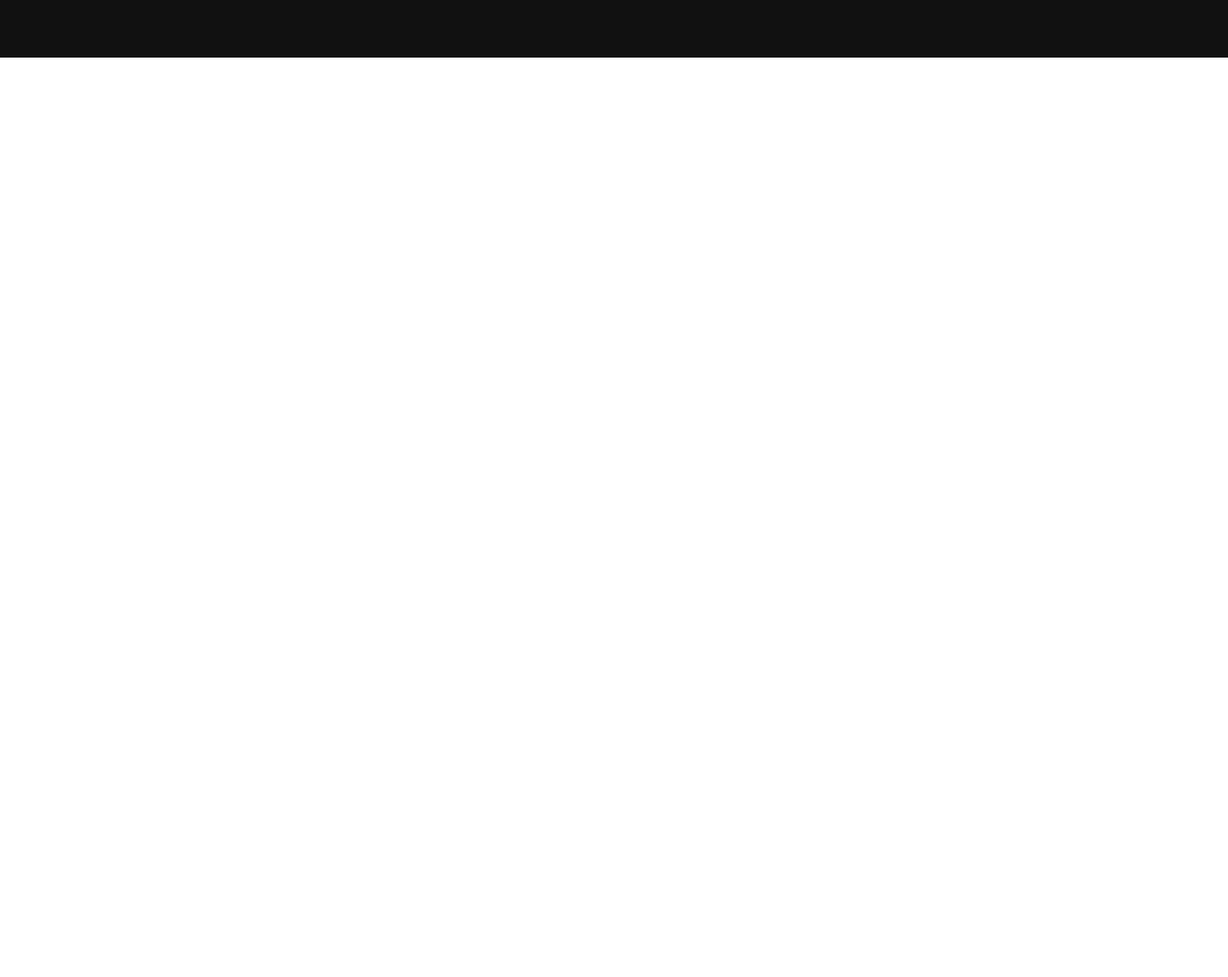
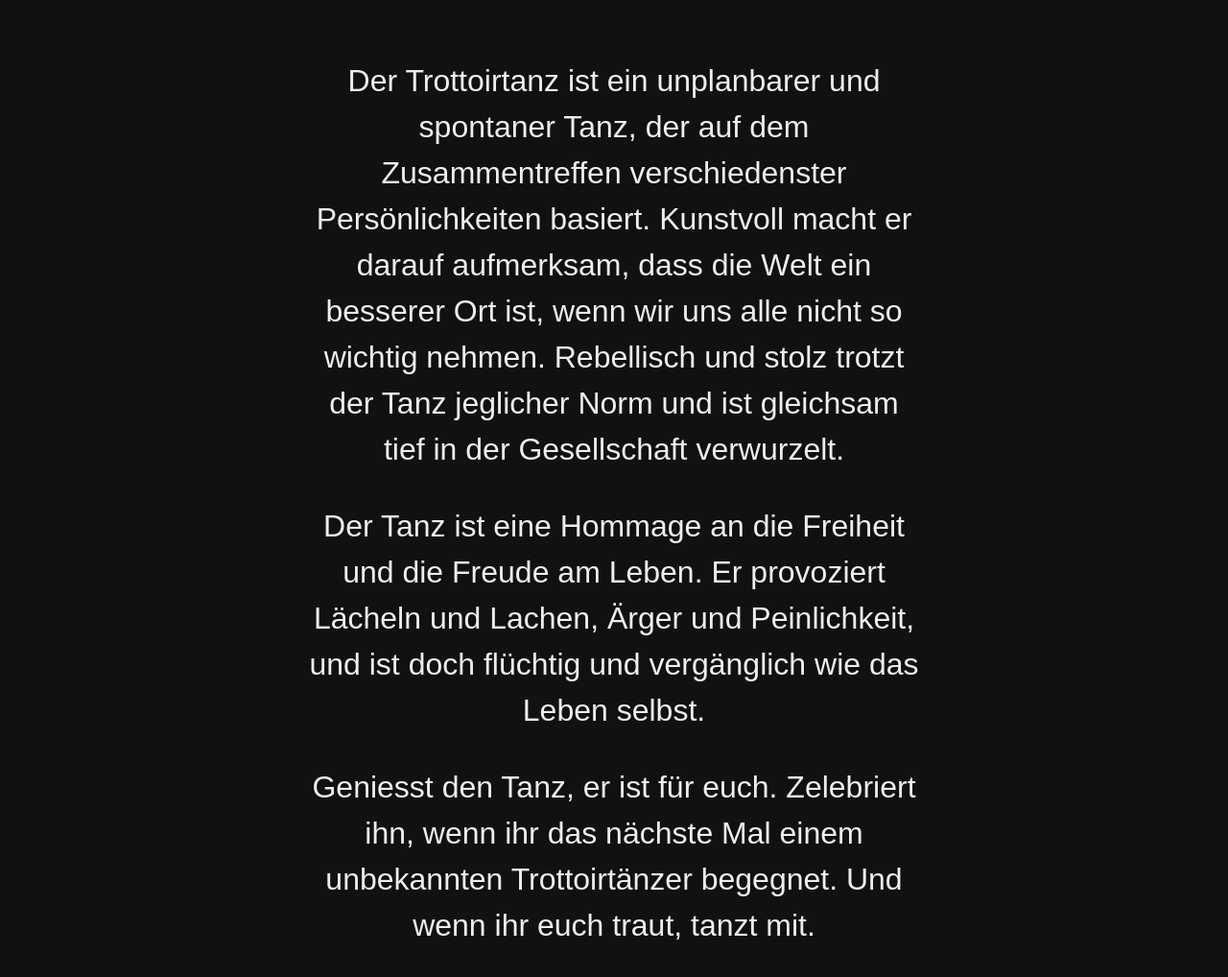
Before and after one commit to syeo66/trottoirtanz.ch, a website built with Vite: page index.html in a window 1280 px wide. Shown: the part 804-1822 px from the top of the page at 96% size. Before the commit the page ends 864 px from the top, so only its background shows below. Built offline with nearby package versions, Linux system fonts and the light colour scheme.

Commit message:
Add text

```diff
--- a/index.html
+++ b/index.html
@@ -42,6 +42,13 @@
       #hero img {
       }
 
+      main {
+        max-width: 50vw;
+        color: #eee;
+        font-size: 2rem;
+        margin: 2rem auto 10rem;
+      }
+
       img {
         min-width: 100%;
         object-fit: cover;
@@ -55,6 +62,20 @@
         <img src="/hero.jpg" width="100" />
         <h1>Trottoirtanz</h1>
       </div>
+      <main>
+        <p>Der Trottoirtanz ist ein unplanbarer und spontaner Tanz, der auf dem
+        Zusammentreffen verschiedenster Persönlichkeiten basiert. Kunstvoll macht er
+        darauf aufmerksam, dass die Welt ein besserer Ort ist, wenn wir uns alle
+        nicht so wichtig nehmen. Rebellisch und stolz trotzt der Tanz jeglicher
+        Norm und ist gleichsam tief in der Gesellschaft verwurzelt.</p>
+
+        <p>Der Tanz ist eine Hommage an die Freiheit und die Freude am Leben. Er
+        provoziert Lächeln und Lachen, Ärger und Peinlichkeit, und ist doch flüchtig
+        und vergänglich wie das Leben selbst.</p>
+
+        <p>Geniesst den Tanz, er ist für euch. Zelebriert ihn, wenn ihr das nächste Mal
+        einem unbekannten Trottoirtänzer begegnet. Und wenn ihr euch traut, tanzt mit.</p>
+      </main>
     </div>
   </body>
 </html>
```
